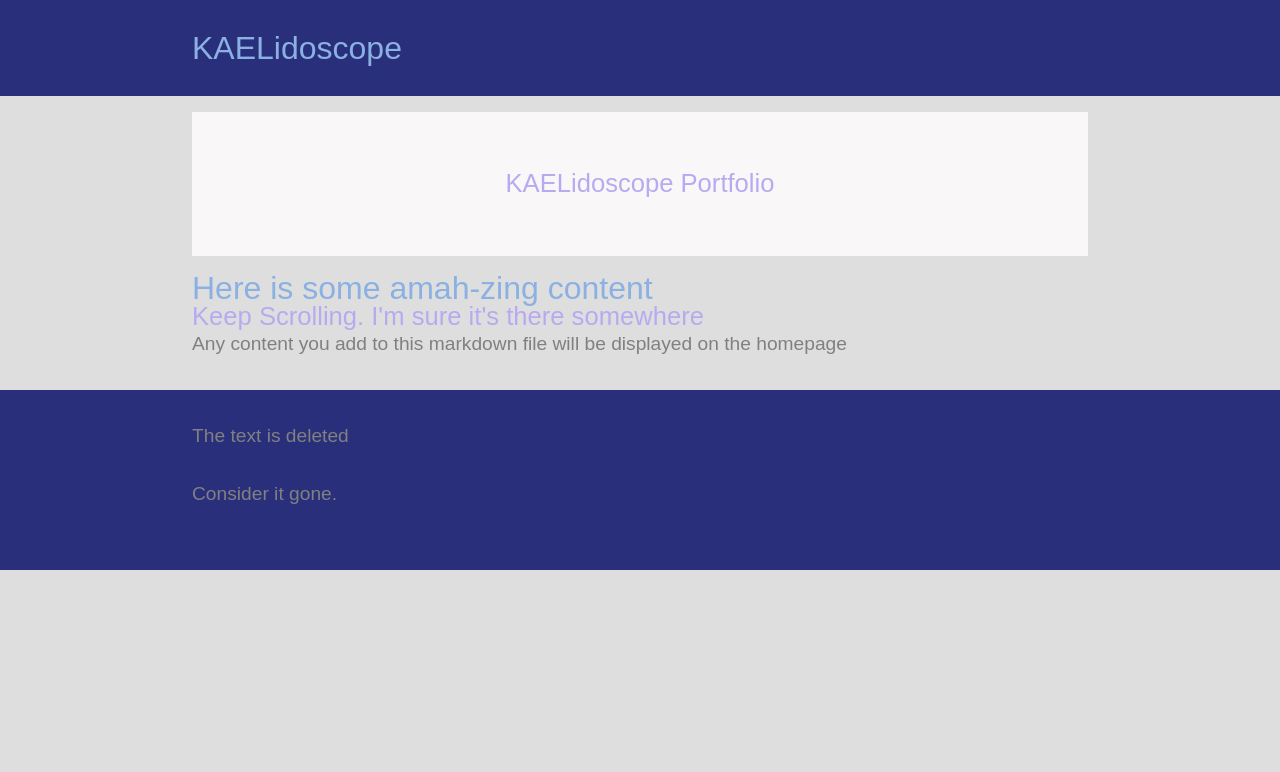
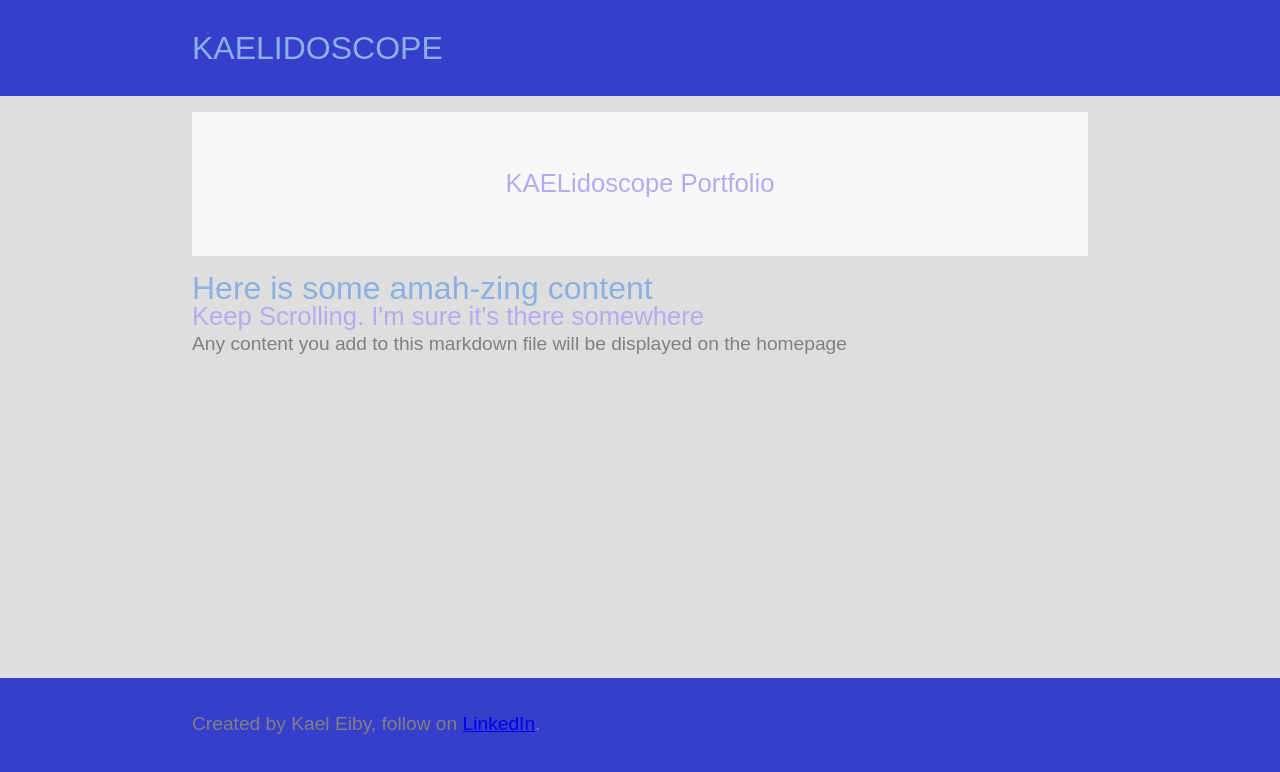
Before and after one commit to kaelidoscope/Project2OTG, an Eleventy site: page src/index.md in a window 1280 px wide. Built offline with nearby package versions, Linux system fonts and the light colour scheme; Eleventy itself is replaced by a stand-in of ours; files that its build step writes are made by us from their sources.

Commit message:
Favicons

```diff
--- a/final-website/assets/css/styles.css
+++ b/final-website/assets/css/styles.css
@@ -35,9 +35,16 @@ p {
 
 header,
 footer {
-    background-color: #2a2f7b;
+    background-color: #353fcb;
     padding: 2em 0;
 
+}
+
+/** Move footer to bottom of View port & make it take up the width**/
+footer {
+        position: absolute;
+        bottom: 0;
+        width: 100vw;
 }
 
 .hero {
--- a/src/_includes/_footer.html
+++ b/src/_includes/_footer.html
@@ -1,7 +1,7 @@
 <!-- The content in this file is inserted into the base.html file -->
 <footer>
     <div class="inner-wrapper">
-        <p>The text is deleted</p>
-        <p>Consider it gone. </p>
+
+        <p>Created by Kael Eiby, follow on <a href="https://www.linkedin.com/in/kael-eiby-335890199/?originalSubdomain=au">LinkedIn</a>.</p>
     </div>
 </footer>
--- a/src/_includes/_head.html
+++ b/src/_includes/_head.html
@@ -7,4 +7,7 @@
 <!-- load our main stylesheet -->
 <link rel="stylesheet" href="{{ 'assets/css/styles.css' | url }}">
 
-<!-- you could add favicons etc here -->
+<!-- Favicon link code from Favicon.io Converter -->
+<link rel="apple-touch-icon" sizes="180x180" href="/final-website/assets/css/images/apple-touch-icon.png">
+<link rel="icon" type="image/png" sizes="32x32" href="/final-website/assets/css/images/favicon-32x32.png">
+<link rel="icon" type="image/png" sizes="16x16" href="/final-website/assets/css/images/favicon-16x16.png">
--- a/src/assets/css/styles.css
+++ b/src/assets/css/styles.css
@@ -35,9 +35,16 @@ p {
 
 header,
 footer {
-    background-color: #2a2f7b;
+    background-color: #353fcb;
     padding: 2em 0;
 
+}
+
+/** Move footer to bottom of View port & make it take up the width**/
+footer {
+        position: absolute;
+        bottom: 0;
+        width: 100vw;
 }
 
 .hero {
--- a/src/index.md
+++ b/src/index.md
@@ -3,7 +3,7 @@
 layout: layouts/homepage
 
 # set the page title
-title: KAELidoscope
+title: KAELIDOSCOPE
 # We can set extra info here to use in our templates
 
 hero:
```
Also changed, not shown: final-website/index.html (+8 -6 lines), final-website/assets/css/images/Kaelidoscope.jpg (added), final-website/assets/css/images/KaelidoscopeCircleLogo.jpg (added), final-website/assets/css/images/KaelidoscopeCircleLogo.svg (added), final-website/assets/css/images/KaelidoscopeLogo.svg (added), final-website/assets/css/images/KaelidoscopeText.jpg (added), final-website/assets/css/images/KaelidoscopeText.svg (added), final-website/assets/css/images/android-chrome-192x192.png (added), final-website/assets/css/images/android-chrome-512x512.png (added), final-website/assets/css/images/apple-touch-icon.png (added), final-website/assets/css/images/favicon-16x16.png (added), final-website/assets/css/images/favicon-32x32.png (added), final-website/assets/css/images/favicon.ico (added), 2 other files.
